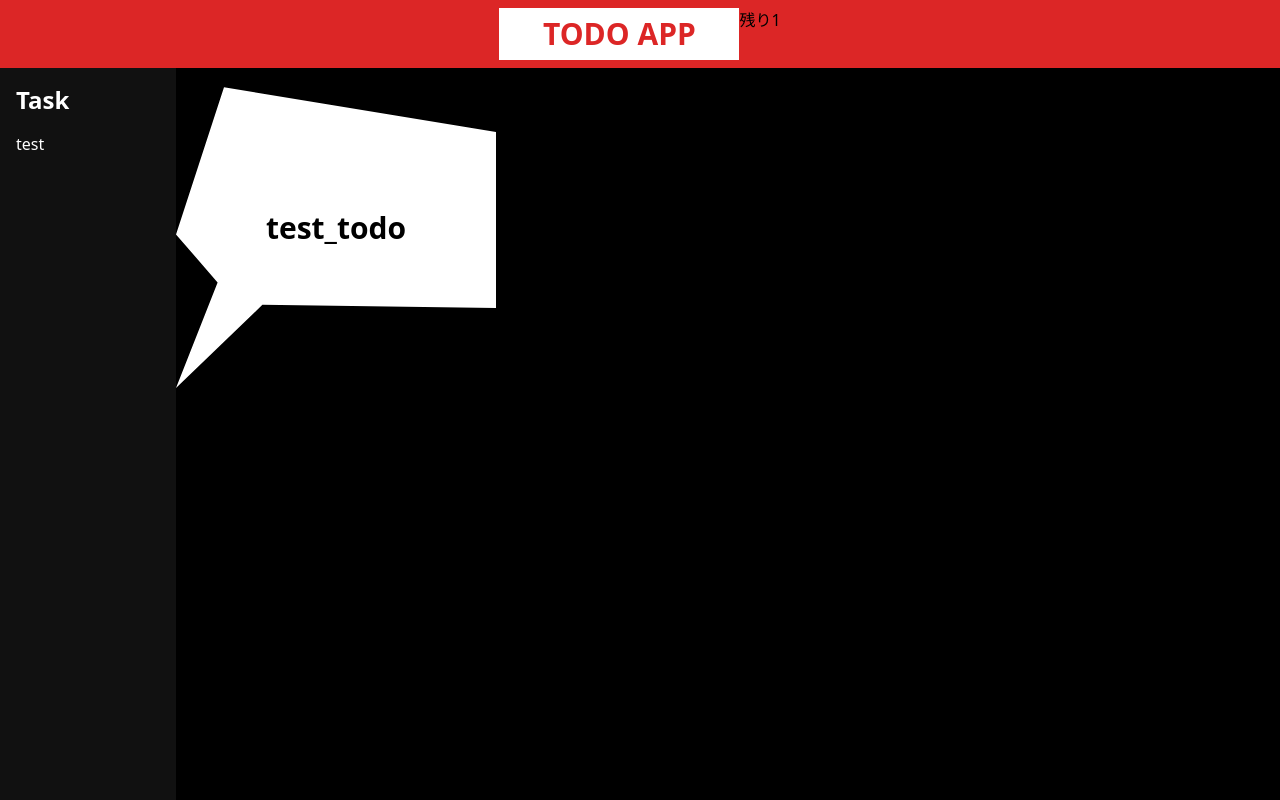
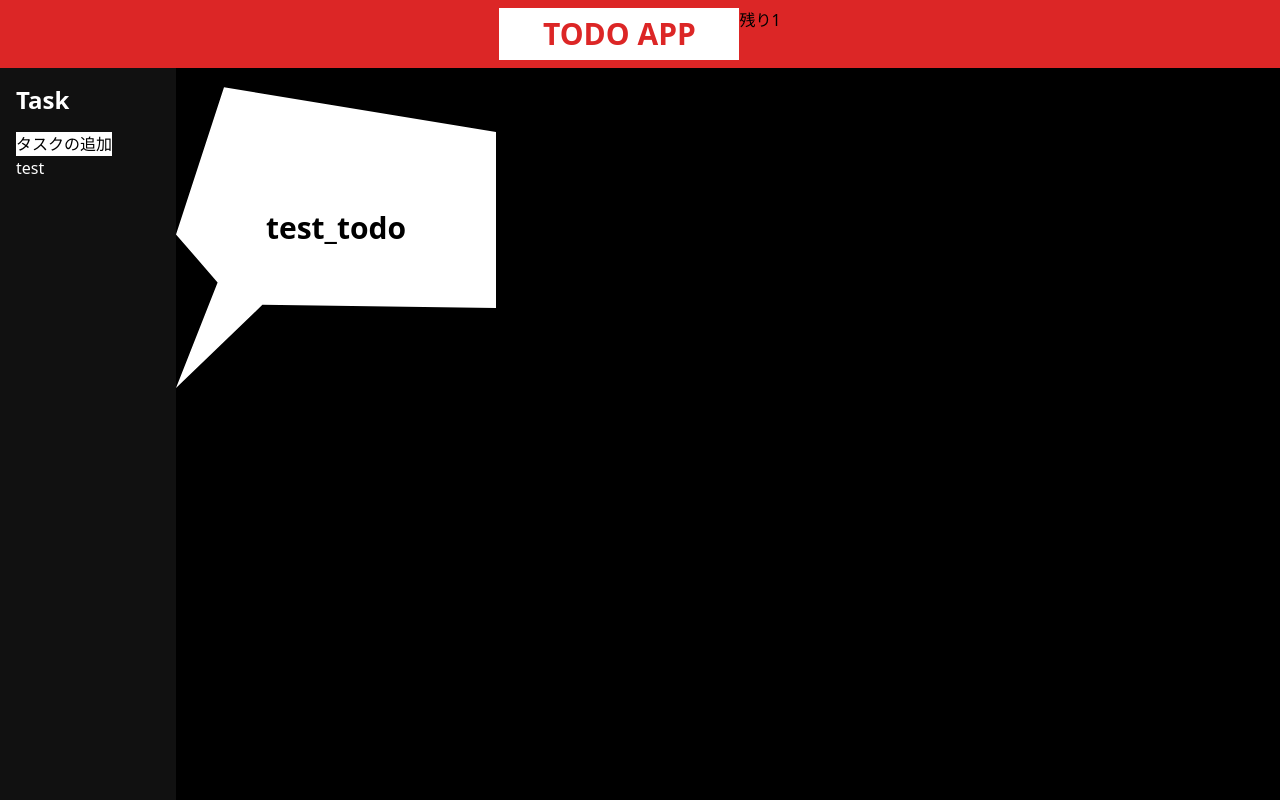
Before and after one commit to scripthropus/TODO_APP, a React app: page / in a window 1280 px wide. Built offline with nearby package versions, Linux system fonts and the light colour scheme; the HTML template or start-up script is replaced by a standard one.

Commit message:
UIを良くするためにモード切り替え機能を実装することに決めた

```diff
--- a/src/App.tsx
+++ b/src/App.tsx
@@ -1,6 +1,7 @@
 import React, { useState } from 'react';
 import { Header } from './components/Header.tsx'
 import { Sidebar } from './components/Sidebar.tsx'
+import { View } from './components/View.tsx';
 import './index.css';
 
 export type TODO = {
@@ -9,23 +10,18 @@ export type TODO = {
   completed: boolean;
   content: string;
 };
-const messageBox = {
-  clipPath: "polygon(15% 6%, 100% 20%, 100% 75%, 27% 74%, 0 100%, 13% 67%, 0 52%)",
-  background: "white",
-  width: "20rem",
-  height: "20rem",
-}
+
+type Mode = "view" | "add" | "edit";
 
 const App = () => {
   const [todos, setTodos] = useState<TODO[]>([{id:"000", title: "test", completed: false, content: "test_todo"}]);
+  const [mode, setMode] = useState<Mode>("view");
  return (
     <div className="flex flex-col h-screen w-screen bg-black">
       <Header todos={todos} />
       <div className="flex h-screen">
-      <Sidebar todos={todos}/>
-        <div style={messageBox} className="flex justify-center items-center">
-        <div className="text-3xl font-bold ">{todos[0].content}</div>
-        </div>
+      <Sidebar todos={todos} setTodos={setTodos}/>
+      { mode == "view" && <View todos={todos} setTodos={setTodos}/>}
       </div>
     </div>
   );
--- /dev/null
+++ b/src/components/AddTODO.tsx
@@ -0,0 +1,22 @@
+import { TODO } from "../App";
+
+type AddTODOProps = {
+    todos: TODO[];
+    setTodos: React.Dispatch<React.SetStateAction<TODO[]>>;
+};
+
+export const AddTODOButton:React.FC<AddTODOProps> = ({ setTodos, todos }) => {
+    const handleAddTODO = () => {
+        alert("クリック!");
+    }
+
+    return(
+    <>
+    <button className="bg-white text-black"
+    onClick={handleAddTODO}
+    >
+        タスクの追加
+    </button>
+    </>
+    );
+}
--- a/src/components/Sidebar.tsx
+++ b/src/components/Sidebar.tsx
@@ -1,14 +1,17 @@
 import React from 'react';
 import { TODO } from '../App.tsx';
+import { AddTODOButton } from './AddTODO.tsx';
 
 type sidebarProps = {
     todos: TODO[];
+    setTodos: React.Dispatch<React.SetStateAction<TODO[]>>;
 }
 
-export const Sidebar:React.FC<sidebarProps> = ({ todos }) => {
+export const Sidebar:React.FC<sidebarProps> = ({ todos, setTodos }) => {
   return (
     <div className="w-44 text-white p-4" style={{background: "#111111"}}>
       <h1 className="text-2xl font-bold mb-4">Task</h1>
+      <AddTODOButton todos={todos} setTodos={setTodos}/>
       <nav>
         <ul>
             {todos.map(todo => (
--- /dev/null
+++ b/src/components/View.tsx
@@ -0,0 +1,20 @@
+import { TODO } from '../App.tsx';
+
+type ViewProps = {
+    todos:TODO[];
+    setTodos:  React.Dispatch<React.SetStateAction<TODO[]>>;
+}
+const messageBox = {
+    clipPath: "polygon(15% 6%, 100% 20%, 100% 75%, 27% 74%, 0 100%, 13% 67%, 0 52%)",
+    background: "white",
+    width: "20rem",
+    height: "20rem",
+}
+
+export const View:React.FC<ViewProps> = ({ todos, setTodos }) => {
+    return(<>
+     <div style={messageBox} className="flex justify-center items-center">
+     <div className="text-3xl font-bold ">{todos[0].content}</div>
+     </div>
+    </>);
+}
```
Also changed, not shown: 1 other file (tests, documents, lock files or other folders).
